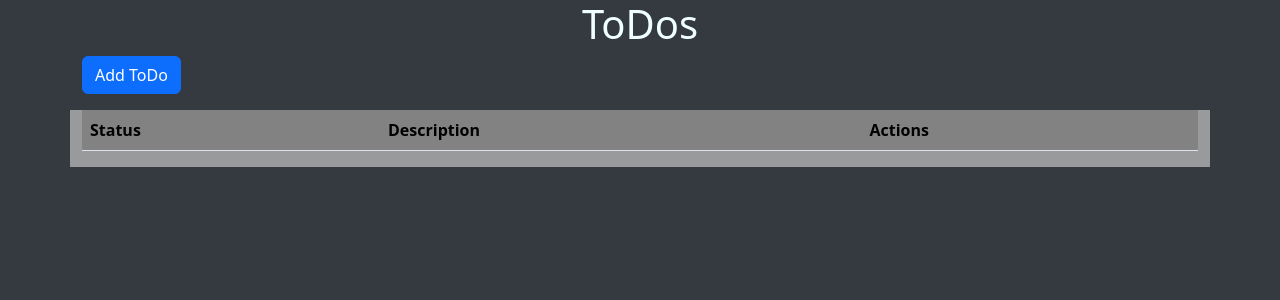
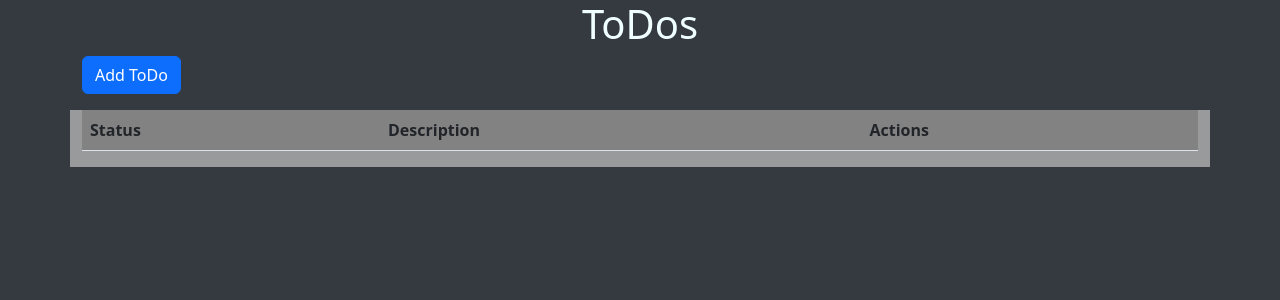
Before and after one commit to irakli-ka/ToDo-Web-App-with-Python, a Flask app: page /todos in a window 1280 px wide. Shown: the top 300 px of the page. Run offline with Flask 3, Linux system fonts and the light colour scheme; lists and menus that the app fills with data are empty.

Commit message:
removed useless 2 lines

```diff
--- a/templates/todos.html
+++ b/templates/todos.html
@@ -17,9 +17,7 @@
         color: azure;
     }
     .table {
-        --bs-table-color: #000000;
         --bs-table-bg: #828282;
-        --bs-table-border-color: #DEE2E6FF;
     }
     .status {
         width: 100px;
```
